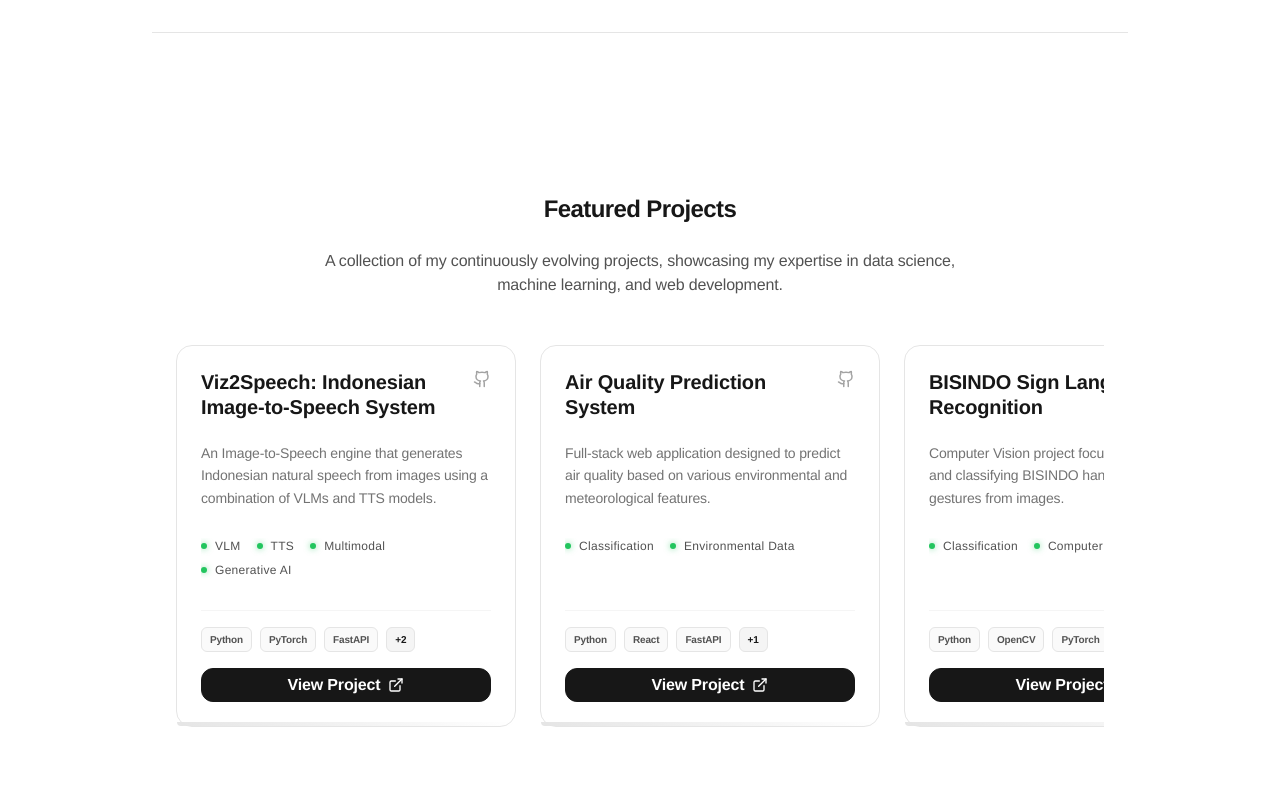
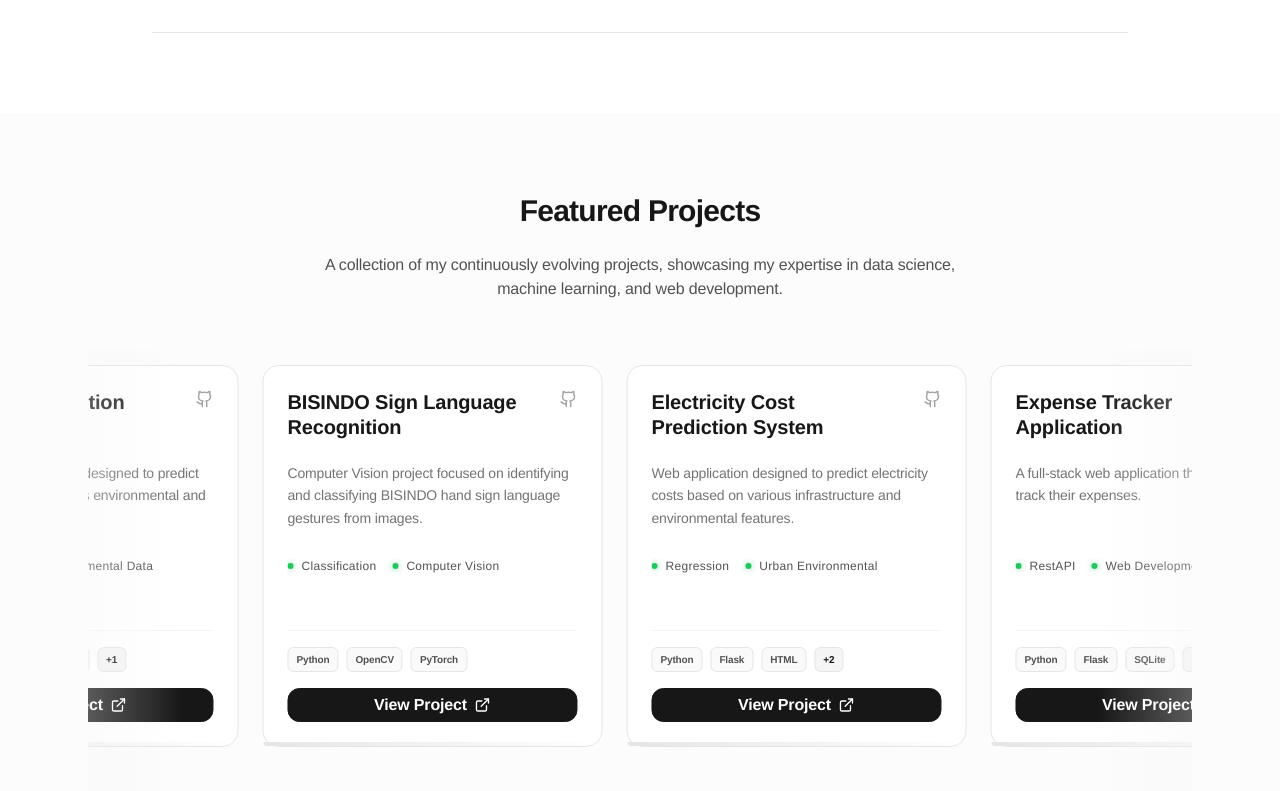
Before and after one commit to abidalfrz/portfolio, a React (Vite) app: page / in a window 1280 px wide. Shown: the part 4109-4900 px from the top of the page. Built offline with nearby package versions, Linux system fonts and the light colour scheme.

Commit message:
feat: add infinite slider

```diff
--- a/src/sections/Project.jsx
+++ b/src/sections/Project.jsx
@@ -7,7 +7,8 @@ const ProjectCard = ({ project }) => {
 
   return (
     <div
-      className="w-[320px] md:w-[340px] shrink-0 group relative bg-white dark:bg-neutral-900 border border-neutral-200 dark:border-neutral-800 p-6 rounded-2xl hover:border-neutral-400 dark:hover:border-neutral-600 hover:shadow-xl dark:hover:shadow-neutral-900/50 transition-all duration-300 ease-in-out hover:-translate-y-1 h-full flex flex-col snap-center"
+      // Removed snap-center as it's now an automatic slider
+      className="w-[320px] md:w-[340px] shrink-0 group relative bg-white dark:bg-neutral-900 border border-neutral-200 dark:border-neutral-800 p-6 rounded-2xl hover:border-neutral-400 dark:hover:border-neutral-600 hover:shadow-xl dark:hover:shadow-neutral-900/50 transition-all duration-300 ease-in-out hover:-translate-y-1 h-full flex flex-col"
     >
 
       <div className="absolute top-6 right-6 text-neutral-50 dark:text-neutral-800 group-hover:text-neutral-100 dark:group-hover:text-neutral-700 transition-colors duration-300">
@@ -82,13 +83,34 @@ const ProjectCard = ({ project }) => {
 };
 
 const Project = () => {
+  const duplicatedProjects = [...PROJECTS, ...PROJECTS];
+
   return (
-    <section id="projects" className="py-20 px-6 max-w-5xl mx-auto">
+    <section id="projects" className="py-20 w-full bg-surface/30 dark:bg-neutral-900/30 overflow-hidden">
+
+      <style>
+        {`
+          @keyframes infinite-slider {
+            0% { transform: translateX(0); }
+            /* Translate by half the total width minus half the gap (1.5rem / 2 = 0.75rem) */
+            100% { transform: translateX(calc(-50% - 0.75rem)); }
+          }
+          .animate-infinite-slider {
+            display: flex;
+            width: max-content;
+            animation: infinite-slider 40s linear infinite;
+          }
+          /* Pauses the animation when the user hovers over the slider */
+          .animate-infinite-slider:hover {
+            animation-play-state: paused;
+          }
+        `}
+      </style>
 
       <div className="max-w-6xl mx-auto px-6">
 
         <div className="mb-12">
-          <h2 className="font-semibold text-2xl md:text-3l font-light text-primary dark:text-white text-center tracking-tight mb-6">
+          <h2 className="font-semibold text-2xl md:text-3xl font-light text-primary dark:text-white text-center tracking-tight mb-6">
             Featured Projects
           </h2>
           <h3 className="text-center text-secondary dark:text-neutral-400 max-w-2xl mx-auto">
@@ -96,11 +118,16 @@ const Project = () => {
           </h3>
         </div>
 
-        <div className="flex overflow-x-auto gap-6 pb-12 snap-x snap-mandatory no-scrollbar">
-          {PROJECTS.map((project, idx) => (
-            <ProjectCard key={idx} project={project} />
-          ))}
-          <div className="w-2 shrink-0"></div>
+        <div className="relative w-full overflow-hidden pb-12 pt-4">
+
+          <div className="absolute left-0 top-0 w-12 md:w-24 h-full bg-gradient-to-r from-surface/30 dark:from-neutral-900/30 to-transparent z-10 pointer-events-none"></div>
+          <div className="absolute right-0 top-0 w-12 md:w-24 h-full bg-gradient-to-l from-surface/30 dark:from-neutral-900/30 to-transparent z-10 pointer-events-none"></div>
+
+          <div className="animate-infinite-slider gap-6 px-4">
+            {duplicatedProjects.map((project, idx) => (
+              <ProjectCard key={idx} project={project} />
+            ))}
+          </div>
         </div>
 
         <div className="mt-4 flex justify-center">
```
